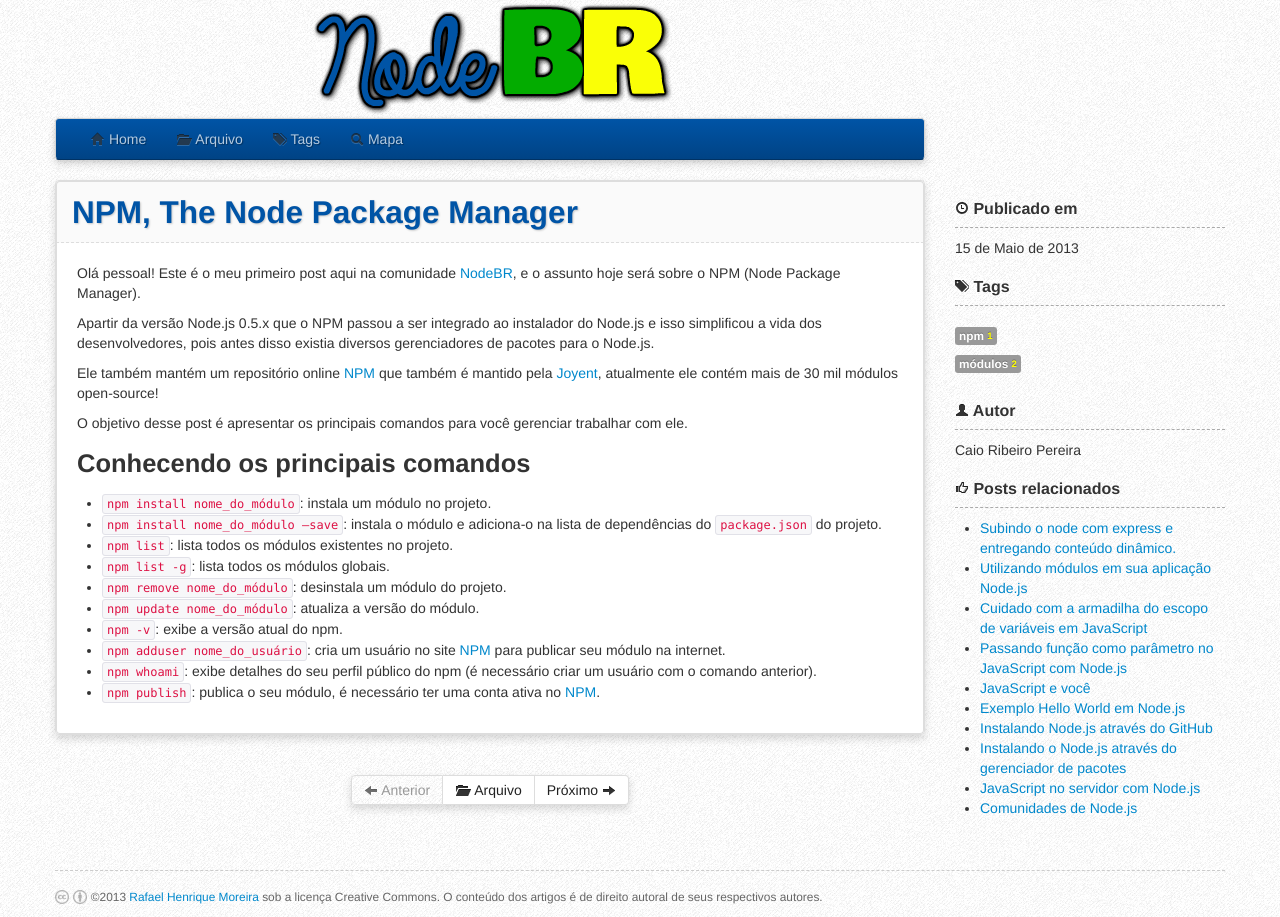
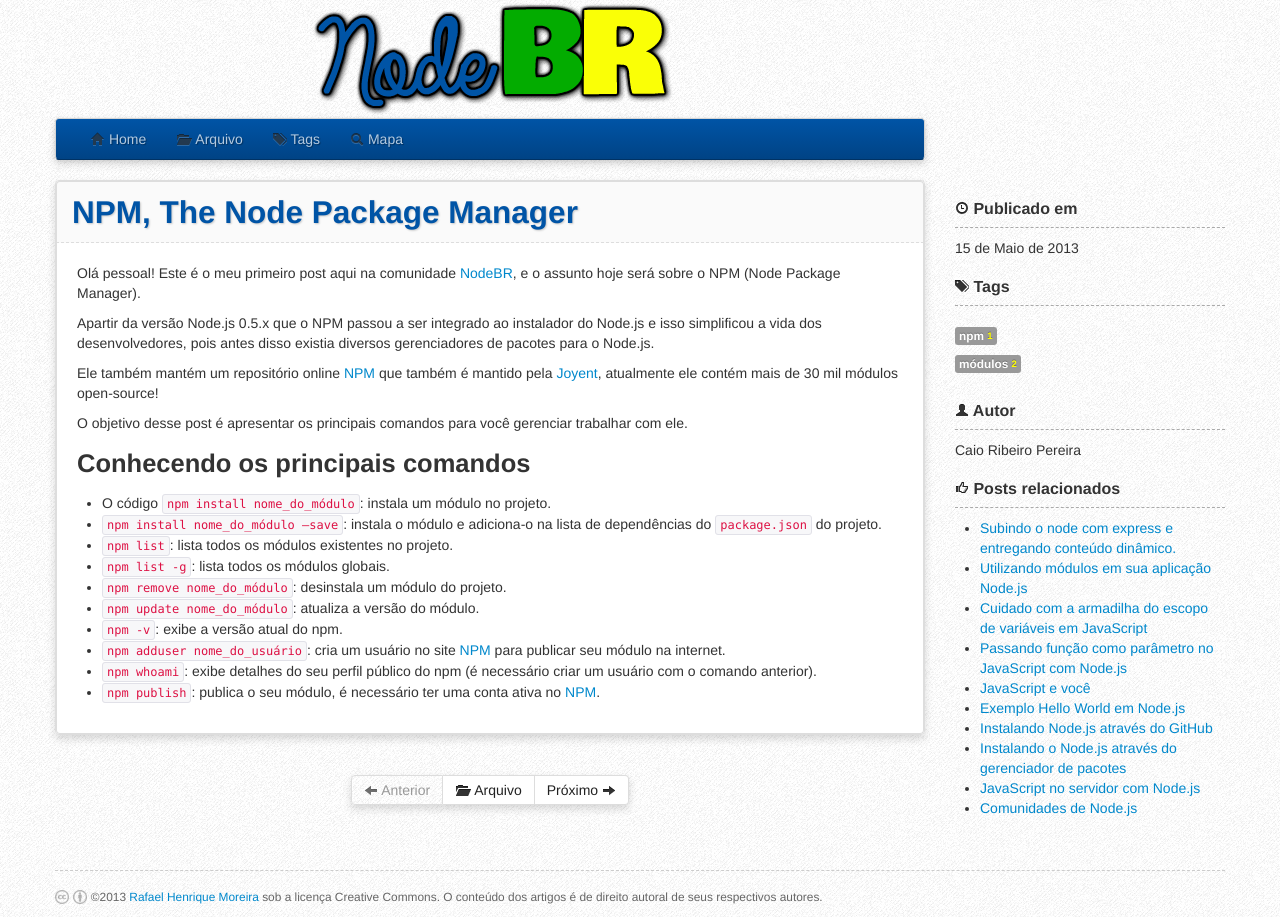
Before and after one commit to nodebr/NodeBR.com, a Jekyll site: the page built from _posts/2013-5-15-npm-node-package-manager.md, in a window 1280 px wide. Built offline with Jekyll 4.4.1, drawn with Linux system fonts in a browser that asks for light colours; comment, search, counter and statistics services are not loaded.

Commit message:
Correcting it

```diff
--- a/_posts/2013-5-15-npm-node-package-manager.md
+++ b/_posts/2013-5-15-npm-node-package-manager.md
@@ -14,7 +14,7 @@
 
 ## Conhecendo os principais comandos
 
-- <code>npm install nome_do_módulo</code>: instala um módulo no projeto.
+- O código <code>npm install nome_do_módulo</code>: instala um módulo no projeto.
 - <code>npm install nome_do_módulo –save</code>: instala o módulo e adiciona-o na lista de dependências do <code>package.json</code> do projeto.
 - <code>npm list</code>: lista todos os módulos existentes no projeto.
 - <code>npm list -g</code>: lista todos os módulos globais.
```
